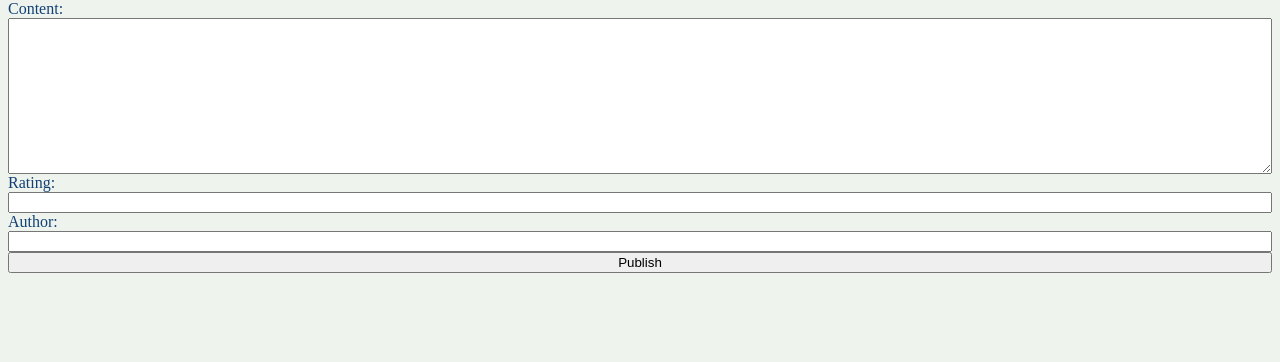
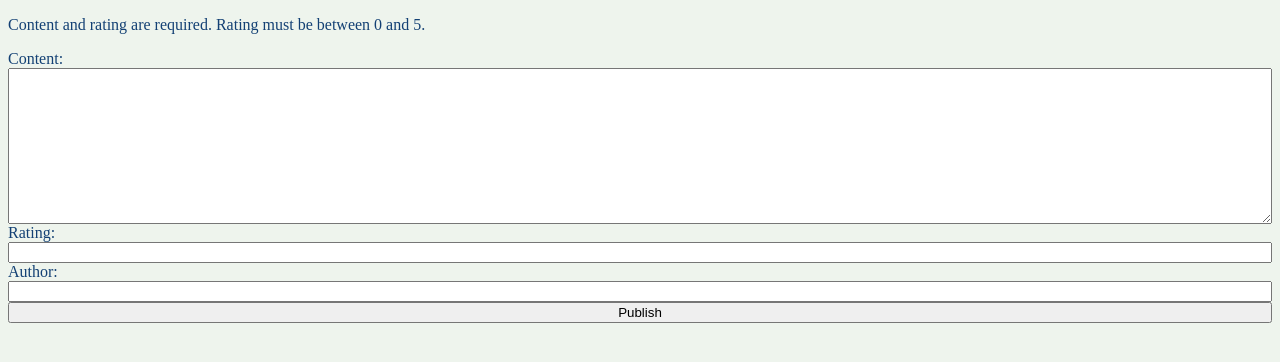
Before and after one commit to physi3/thingreview, a Django app: template things/templates/things/review.html in a window 1280 px wide. Shown: the part 88-450 px from the top of the page. Run offline with Django 3.2, Linux system fonts and the light colour scheme; the template is opened without the code that fills it: values that come from a table or form of the project are taken from there, others are empty.

Commit message:
Update review.html

```diff
--- a/things/templates/things/review.html
+++ b/things/templates/things/review.html
@@ -2,6 +2,7 @@
 
 {% block header %}Write a Review{% endblock %}
 {% block body %}
+    <p>Content and rating are required. Rating must be between 0 and 5.</p>
     <form method="POST">
         {% csrf_token %}
         {{ form }}
```
